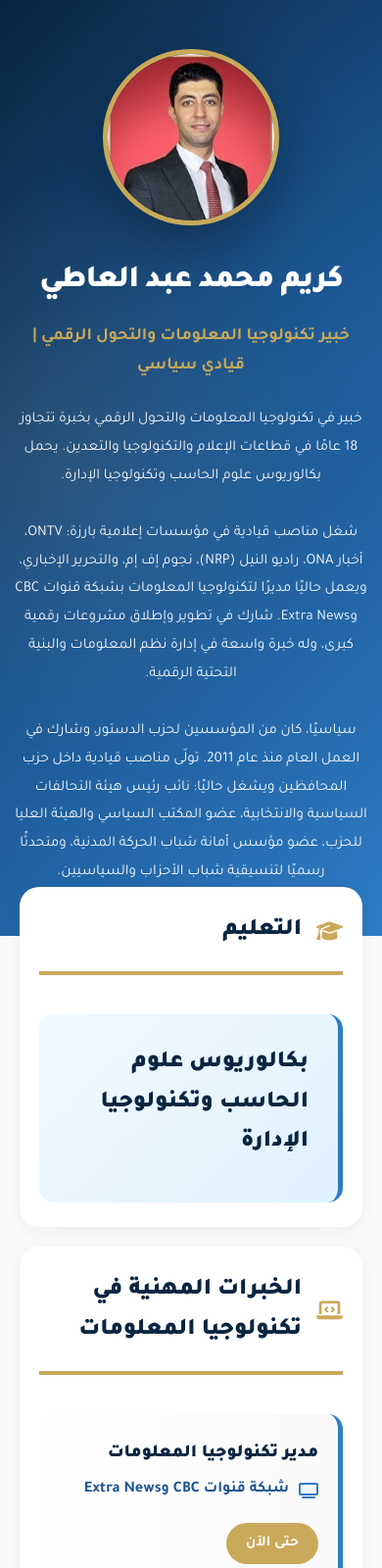
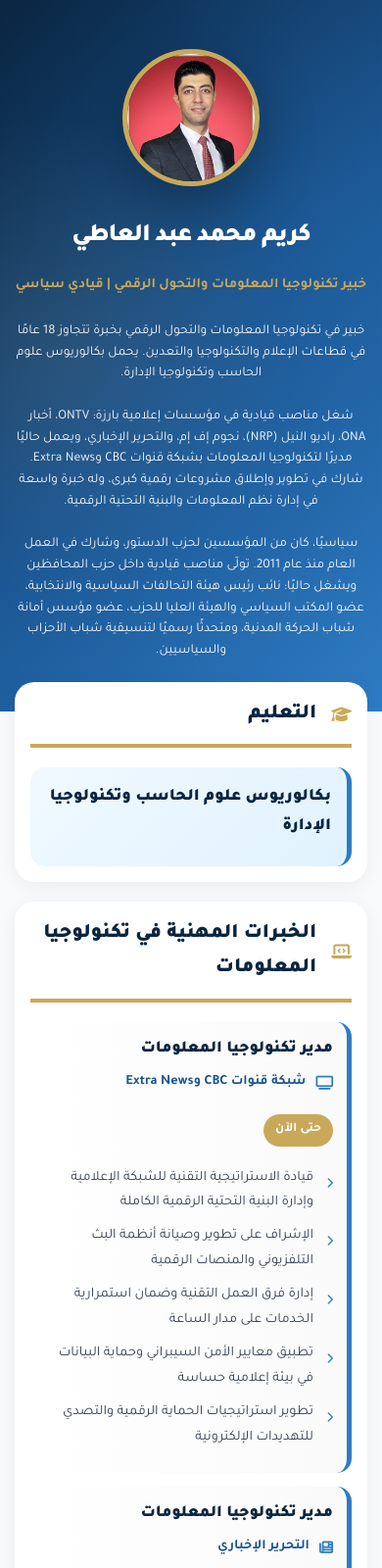
Before and after one commit to AhmedAtef90/Cv, a plain HTML site: page index.html in a window 390 px wide. Shown: the top 1600 px of the page at 98% size. Drawn offline with Linux system fonts and the light colour scheme.

Commit message:
Update index.html

```diff
--- a/index.html
+++ b/index.html
@@ -303,24 +303,44 @@
         /* Responsive */
         @media (max-width: 968px) {
             .hero-content { grid-template-columns: 1fr; text-align: center; gap: 30px; }
-            .profile-image { margin: 0 auto; width: 180px; height: 180px; }
-            .hero-text h1 { font-size: 2.5em; }
-            .section { padding: 35px 25px; }
-            .section-title { font-size: 1.8em; }
+            .profile-image { margin: 0 auto; width: 160px; height: 160px; }
+            .hero-text h1 { font-size: 2.2em; }
+            .hero-text .subtitle { font-size: 1.1em; }
+            .hero-text .description { font-size: 0.95em; }
+            .container { margin-top: -30px; padding: 0 18px; }
+            .section { padding: 22px; }
+            .section-title { font-size: 1.6em; }
             .experience-header { flex-direction: column; }
-            .experience-title { font-size: 1.3em; }
+            .experience-item { padding: 18px; }
+            .experience-title { font-size: 1.15em; }
+            .experience-org { font-size: 0.95em; }
         }
 
         @media (max-width: 640px) {
             .hero { padding: 50px 15px; }
-            .hero-text h1 { font-size: 2em; }
-            .hero-text .subtitle { font-size: 1.1em; }
-            .hero-text .description { font-size: 0.95em; }
-            .section { padding: 25px 20px; margin-bottom: 20px; }
-            .section-title { font-size: 1.5em; }
-            .experience-item { padding: 25px 20px; }
-            .experience-title { font-size: 1.15em; }
-            .experience-org { font-size: 1em; }
+            .profile-image { width: 140px; height: 140px; }
+            .hero-text h1 { font-size: 1.6em; }
+            .hero-text .subtitle { font-size: 0.9em; }
+            .hero-text .description { font-size: 0.85em; line-height: 1.6; }
+            .container { padding: 0 15px; }
+            .section { padding: 16px; margin-bottom: 20px; }
+            .section-title { font-size: 1.3em; margin-bottom: 20px; padding-bottom: 12px; }
+            .section-title i { font-size: 0.8em; }
+            .education-item { padding: 16px; }
+            .education-item h3 { font-size: 1.08em; }
+            .experience-item { padding: 14px; margin-bottom: 14px; }
+            .experience-title { font-size: 1.05em; }
+            .experience-org { font-size: 0.88em; }
+            .duration { padding: 5px 12px; font-size: 0.82em; }
+            .experience-list li { font-size: 0.9em; margin-bottom: 8px; padding-right: 20px; }
+            .courses-grid { grid-template-columns: 1fr; }
+            .course-card { padding: 12px; }
+            .course-card h4 { font-size: 0.92em; }
+            .course-card .provider { font-size: 0.85em; }
+            .skills-grid { grid-template-columns: 1fr; }
+            .skill-card { padding: 14px; }
+            .skill-card h3 { font-size: 0.98em; }
+            .skill-tag { padding: 6px 10px; font-size: 0.85em; }
         }
 
         @media print {
```
